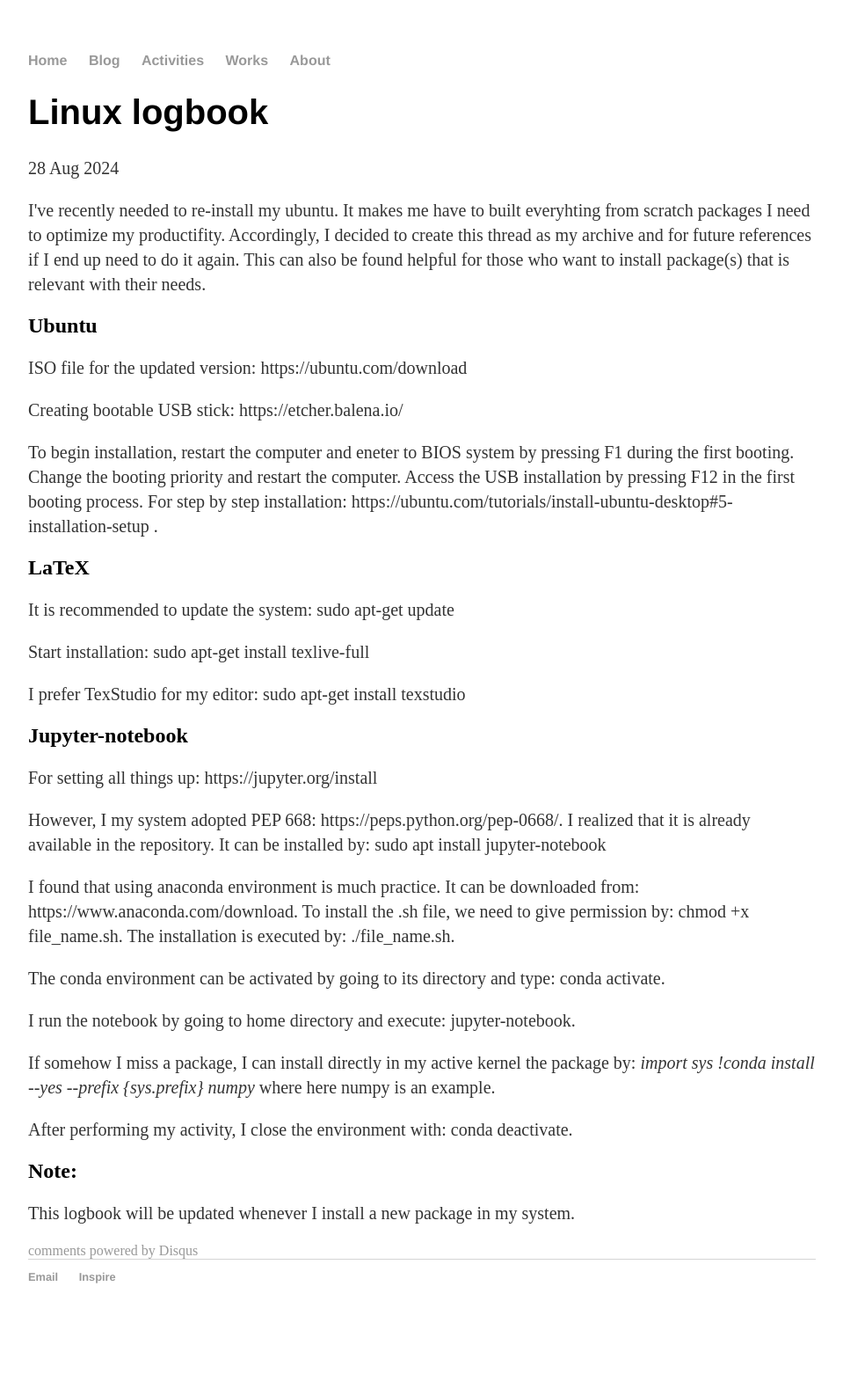
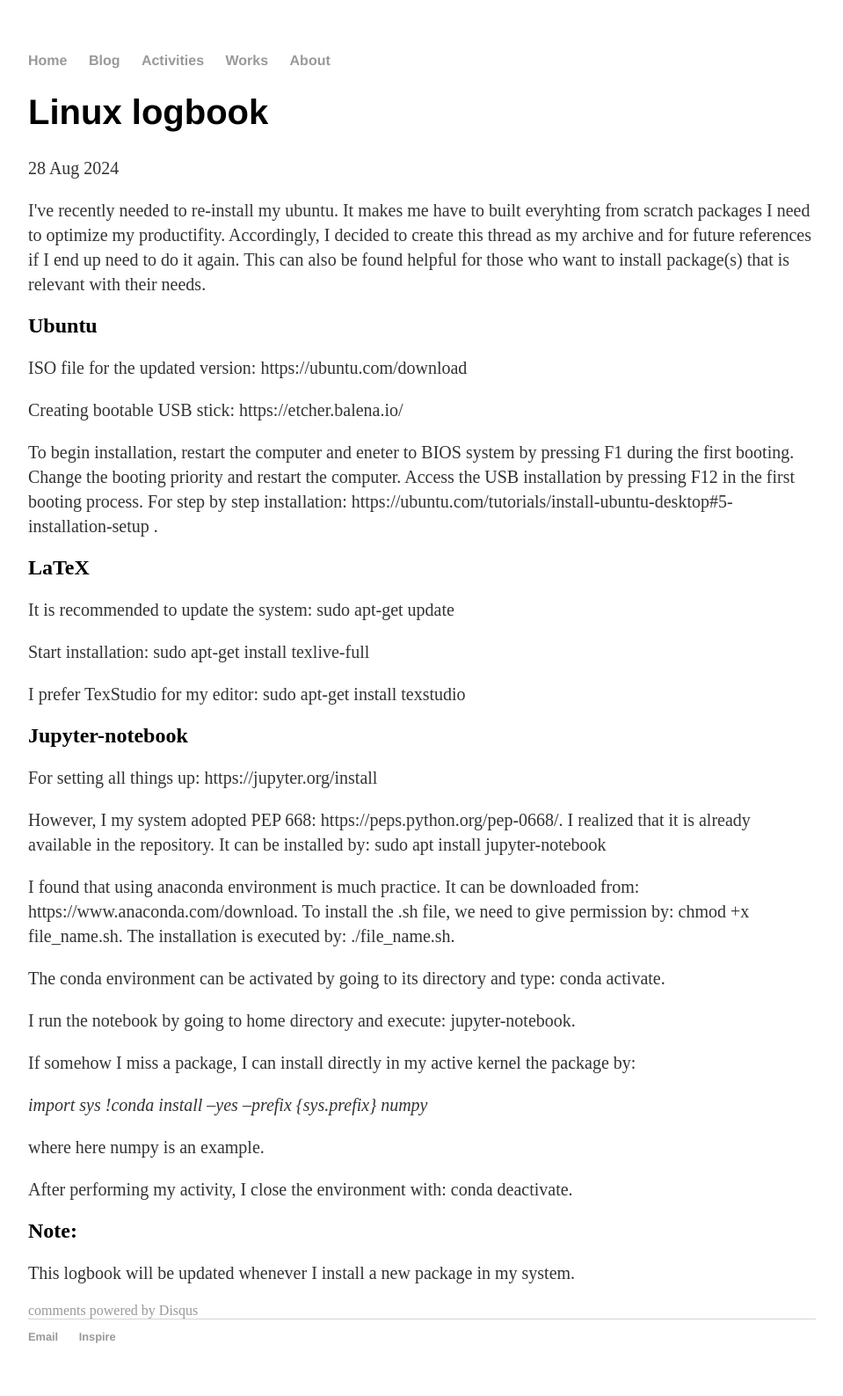
Before and after one commit to mfmustamin/mfmustamin.github.io, a Jekyll site: the page built from _posts/2024-08-28-linux-logbook.md, in a window 1280 px wide. Shown: the whole page at 88% size, without its empty margins (160-1119 px from the left). Built offline with Jekyll 4.4.1, drawn with Linux system fonts in a browser that asks for light colours; comment, search, counter and statistics services are not loaded; before the commit the page ends 1519 px from its top, so only the background shows below that.

Commit message:
Update 2024-08-28-linux-logbook.md

```diff
--- a/_posts/2024-08-28-linux-logbook.md
+++ b/_posts/2024-08-28-linux-logbook.md
@@ -46,10 +46,10 @@
 </p>
 <p>
 If somehow I miss a package, I can install directly in my active kernel the package by:
+</p>
 <i>import sys</i>
 <i>!conda install --yes --prefix {sys.prefix} numpy</i>
-where here numpy is an example.
-</p>
+<p>where here numpy is an example.</p>
 <p>
 After performing my activity, I close the environment with: conda deactivate.
 </p>
```
